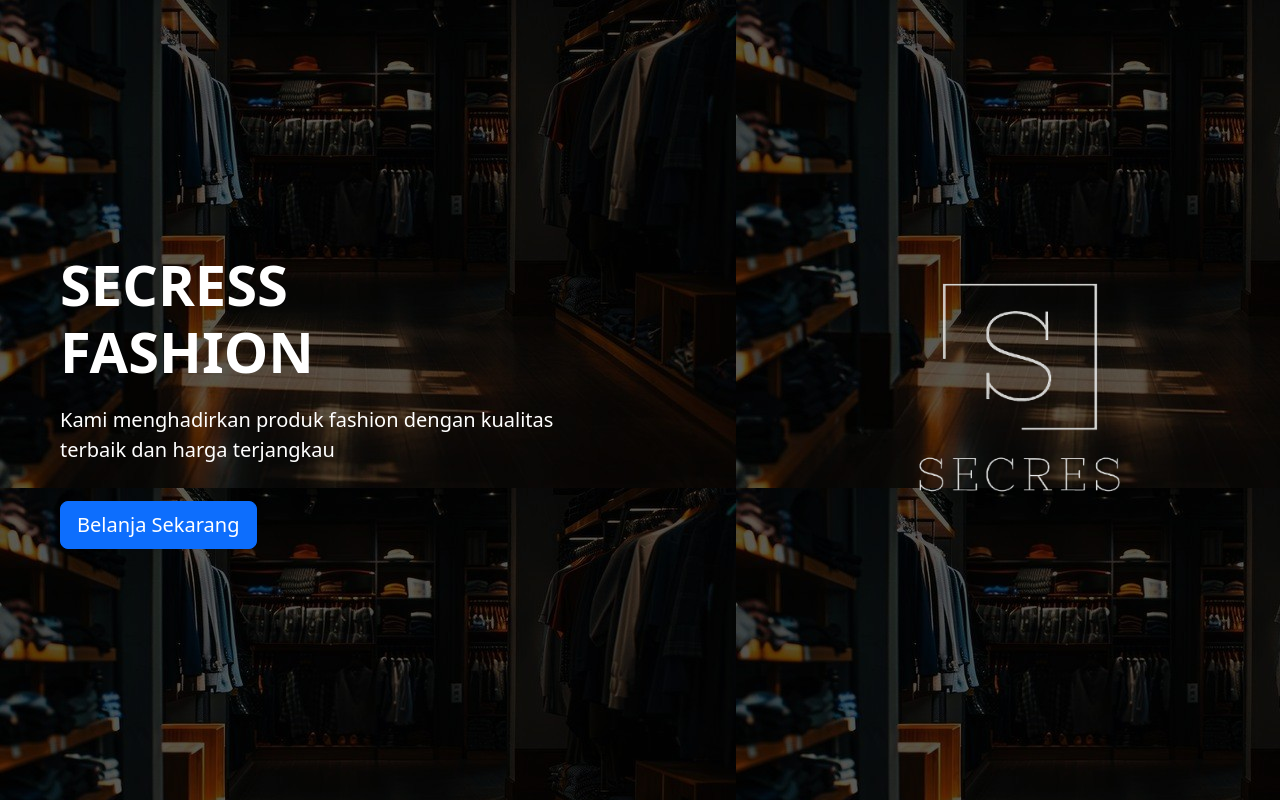
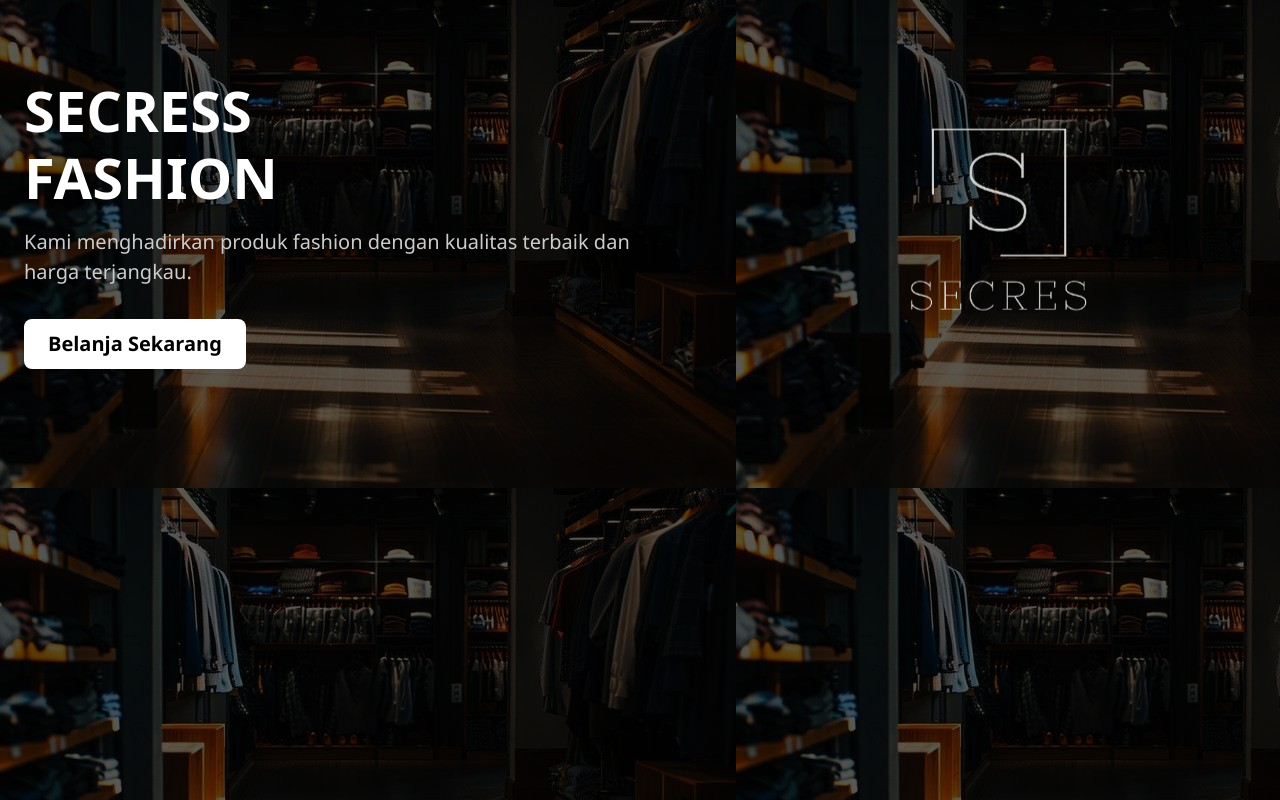
Before and after one commit to Ronisugandi/pembelian-baju, a Flask app: page / in a window 1280 px wide. Run offline with Flask 3, Linux system fonts and the light colour scheme.

Commit message:
Update tampilan halaman

```diff
--- a/static/intro.css
+++ b/static/intro.css
@@ -1,85 +1,43 @@
-/* static/intro.css */
-
 body {
   margin: 0;
   padding: 0;
   font-family: 'Segoe UI', sans-serif;
-  background-color: #e8e0f0;
+  background: url(/static/uploads/toko.jpg);
+  color: white;
+  min-height: 100vh;
 }
 
-.intro-container {
-  min-height: 100vh;
-  display: flex;
-  align-items: center;
-  justify-content: center;
-  padding: 60px;
-  background: url(/static/uploads/toko.jpg);
+h1 {
+  color: #ffffff;
+  font-weight: 800;
 }
 
-.intro-content {
-  display: flex;
-  flex-wrap: wrap;
-  align-items: center;
-  max-width: 1200px;
-  width: 100%;
-  justify-content: space-between;
-}
-
-.text-area {
-  max-width: 500px;
-}
-
-.text-area h1 {
-  font-size: 3.5rem;
-  margin-bottom: 20px;
-  color: #ffffff;
-}
-
-.text-area .lead {
-  color:  #ffffff;
-  margin-bottom: 20px;
-}
-
-.text-area .price {
-  background-color: #4d2c91;
-  color: white;
-  display: inline-block;
-  padding: 10px 20px;
-  border-radius: 5px;
+.lead {
+  color: #cccccc;
 }
 
 .btn-primary {
-  background-color: #4d2c91;
+  background-color: #ffffff;
+  color: #000000;
   border: none;
-  padding: 12px 30px;
+  font-weight: bold;
+  padding: 10px 24px;
+  transition: all 0.3s ease;
 }
 
 .btn-primary:hover {
-  background-color: #3b1f6e;
+  background-color: #f1f1f1;
+  color: #000;
+  transform: scale(1.05);
 }
 
-.image-area img {
-  width: 400px;
-  animation: float 4s ease-in-out infinite;
+img.floating-shoe,
+img.img-fluid {
+  animation: float 3s ease-in-out infinite;
 }
 
 @keyframes float {
-  0%, 100% {
-    transform: translateY(0px);
-  }
-  50% {
-    transform: translateY(-15px);
-  }
+  0% { transform: translateY(0px); }
+  50% { transform: translateY(-10px); }
+  100% { transform: translateY(0px); }
 }
-
-@media (max-width: 768px) {
-  .intro-content {
-    flex-direction: column-reverse;
-    text-align: center;
-  }
-
-  .image-area img {
-    width: 300px;
-    margin-bottom: 30px;
-  }
-}
--- a/templates/intro.html
+++ b/templates/intro.html
@@ -1,45 +1,22 @@
-<!-- templates/intro.html -->
 <!DOCTYPE html>
 <html lang="id">
 <head>
   <meta charset="UTF-8" />
+  <meta name="viewport" content="width=device-width, initial-scale=1.0" />
   <title>Secress Fashion</title>
-    <link
-      rel="icon"
-      type="image/x-icon"
-      href="{{ url_for('static', filename='favicon_large_circle.ico') }}"
-    />
-    <link
-      rel="stylesheet"
-      href="{{ url_for('static', filename='intro.css') }}"
-    />
-    <link
-      rel="stylesheet"
-      href="https://cdn.jsdelivr.net/npm/bootstrap@5.3.2/dist/css/bootstrap.min.css"
-    />
+  <link rel="icon" type="image/x-icon" href="{{ url_for('static', filename='favicon_large_circle.ico') }}" />
+  <link rel="stylesheet" href="https://cdn.jsdelivr.net/npm/bootstrap@5.3.2/dist/css/bootstrap.min.css" />
+  <link rel="stylesheet" href="{{ url_for('static', filename='intro.css') }}" />
 </head>
 <body>
-    <div class="intro-container">
-      <div class="intro-content">
-        <div class="text-area">
-          <h1>
-            <strong>SECRESS<br />FASHION</strong>
-          </h1>
-          <p class="lead">
-            Kami menghadirkan produk fashion dengan kualitas terbaik dan harga
-            terjangkau
-          </p>
-          <a href="{{ url_for('index') }}" class="btn btn-primary btn-lg mt-3"
-            >Belanja Sekarang</a
-          >
+  <div class="container-fluid intro-wrapper d-flex flex-column flex-md-row align-items-center justify-content-between px-4 py-5">
+    <div class="text-center text-md-start mb-4 mb-md-0 col-md-6">
+      <h1 class="fw-bold display-4">SECRESS <br />FASHION</h1>
+      <p class="lead mt-3">Kami menghadirkan produk fashion dengan kualitas terbaik dan harga terjangkau.</p>
+      <a href="{{ url_for('index') }}" class="btn btn-primary btn-lg mt-3">Belanja Sekarang</a>
     </div>
-        <div class="image-area">
-          <img
-            src="{{ url_for('static', filename='uploads/secress2.png') }}"
-            alt="Sepatu"
-            class="floating-shoe"
-          />
-        </div>
+    <div class="text-center col-md-5">
+      <img src="{{ url_for('static', filename='uploads/secress2.png') }}" alt="Fashion Logo" class="img-fluid rounded shadow" style="max-height: 350px;" />
     </div>
   </div>
 </body>
```
Lines whose indentation alone changed are shown as unchanged.
